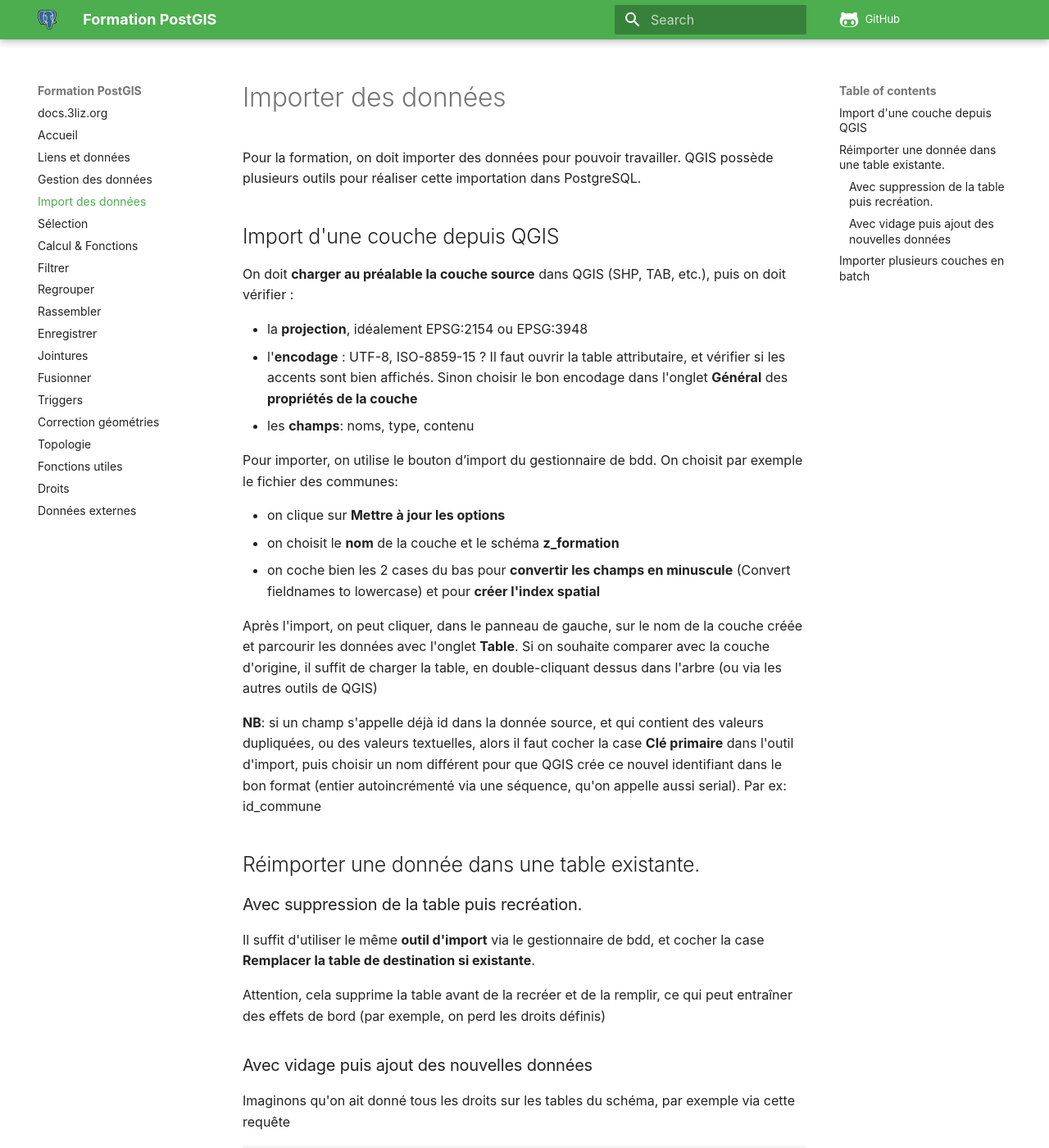
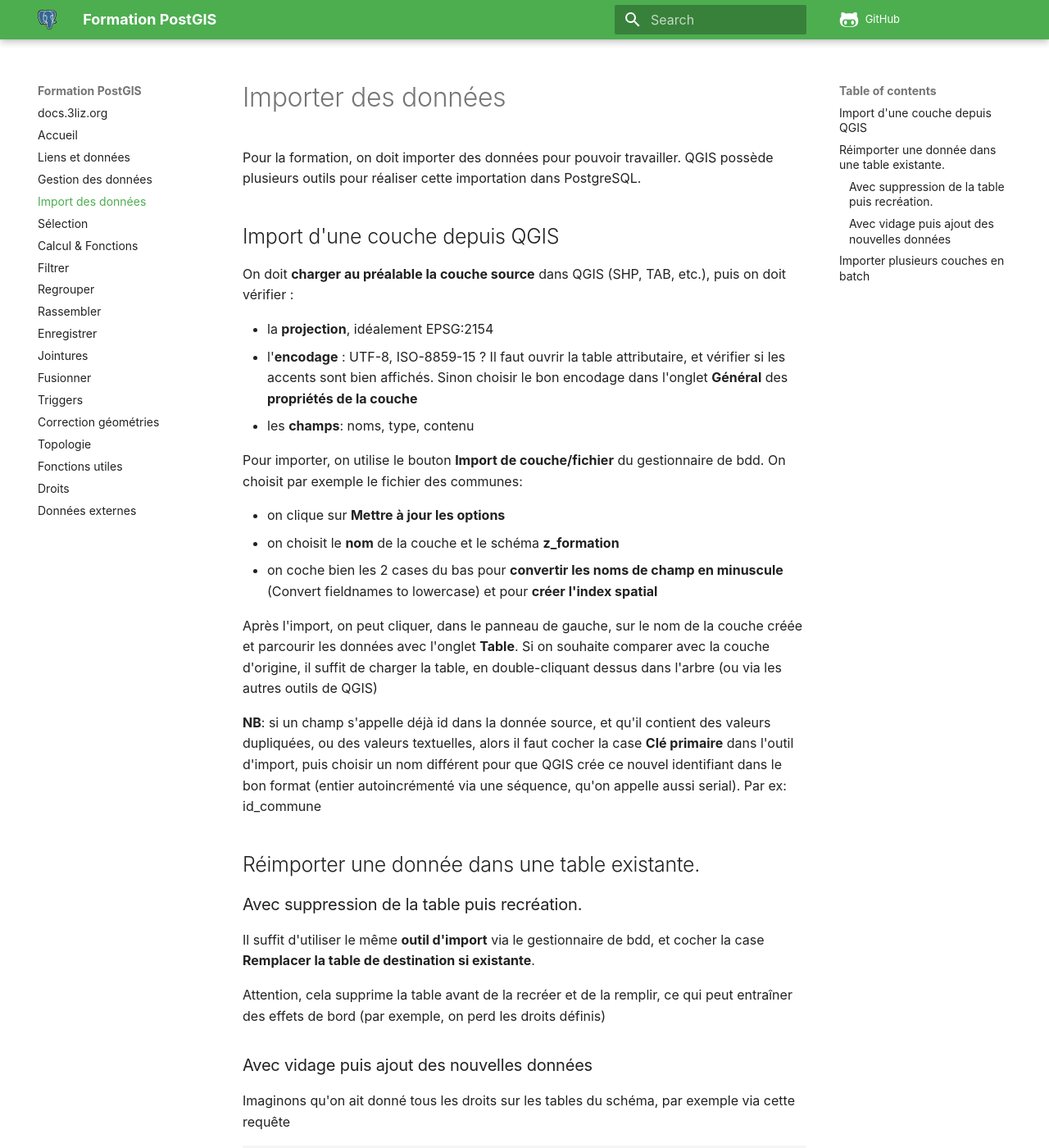
Before and after one commit to 3liz/formation-postgis, an MkDocs documentation site: the page built from docs/import_data.md, in a window 1280 px wide and 1400 px high. Shown: the whole window at 82% size. Built offline with MkDocs 1.6.1 and Material for MkDocs 9.7.7, drawn with Linux system fonts in a browser that asks for light colours; nearby versions of some CDN libraries; comment, search, counter and statistics services are not loaded; some of the changed text lies outside the part shown.

```diff
--- a/docs/import_data.md
+++ b/docs/import_data.md
@@ -6,19 +6,19 @@ Pour la formation, on doit importer des données pour pouvoir travailler. QGIS p
 
 On  doit **charger au préalable la couche source** dans QGIS (SHP, TAB, etc.), puis on doit vérifier :
 
-* la **projection**, idéalement EPSG:2154 ou EPSG:3948
+* la **projection**, idéalement EPSG:2154
 * l'**encodage** : UTF-8, ISO-8859-15 ? Il faut ouvrir la table attributaire, et vérifier si les accents sont bien affichés. Sinon choisir le bon encodage dans l'onglet **Général** des **propriétés de la couche**
 * les **champs**: noms, type, contenu
 
-Pour importer, on utilise le bouton d’import du gestionnaire de bdd. On choisit par exemple le fichier des communes:
+Pour importer, on utilise le bouton **Import de couche/fichier** du gestionnaire de bdd. On choisit par exemple le fichier des communes:
 
 * on clique sur **Mettre à jour les options**
 * on choisit le **nom** de la couche et le schéma **z_formation**
-* on coche bien les 2 cases du bas pour **convertir les champs en minuscule** (Convert fieldnames to lowercase) et pour **créer l'index spatial**
+* on coche bien les 2 cases du bas pour **convertir les noms de champ en minuscule** (Convert fieldnames to lowercase) et pour **créer l'index spatial**
 
 Après l'import, on peut cliquer, dans le panneau de gauche, sur le nom de la couche créée et parcourir les données avec l'onglet **Table**. Si on souhaite comparer avec la couche d'origine, il suffit de charger la table, en double-cliquant dessus dans l'arbre (ou via les autres outils de QGIS)
 
-**NB**: si un champ s'appelle déjà id dans la donnée source, et qui contient des valeurs dupliquées, ou des valeurs textuelles, alors il faut cocher la case **Clé primaire** dans l'outil d'import, puis choisir un nom différent pour que QGIS crée ce nouvel identifiant dans le bon format (entier autoincrémenté via une séquence, qu'on appelle aussi serial). Par ex: id_commune
+**NB**: si un champ s'appelle déjà id dans la donnée source, et qu'il contient des valeurs dupliquées, ou des valeurs textuelles, alors il faut cocher la case **Clé primaire** dans l'outil d'import, puis choisir un nom différent pour que QGIS crée ce nouvel identifiant dans le bon format (entier autoincrémenté via une séquence, qu'on appelle aussi serial). Par ex: id_commune
 
 ## Réimporter une donnée dans une table existante.
 
@@ -65,7 +65,7 @@ Lancer l'algorithme, et vérifier une fois les données importées que les nouve
 Il est possible d'utiliser l'outil **Importer un vecteur vers une base de données PostGIS (connexions disponibles)** par lot. Pour cela, une fois la boîte de dialogue de cet algorithme ouverte, cliquer sur le bouton **Exécuter comme processus de lot**. Cela affiche un tableau, ou chaque ligne représente les variables d'entrée d'un algorithme.
 
 Vous pouvez créer manuellement chaque ligne, ou choisir directement les couches depuis votre projet QGIS. Voir la documentation QGIS pour plus de détail:
-https://docs.qgis.org/3.10/fr/docs/user_manual/processing/batch.html
+https://docs.qgis.org/3.16/fr/docs/user_manual/processing/batch.html
 
 
 Continuer vers [Sélectionner des données: SELECT](./sql_select.md)
```
Also changed, not shown: other parts of docs/import_data.md (+1 -1 lines), docs/links_and_data.md (+2 -2 lines), docs/perform_calculation.md (+2 -1 lines), docs/postgresql_in_qgis.md (+4 -4 lines).
